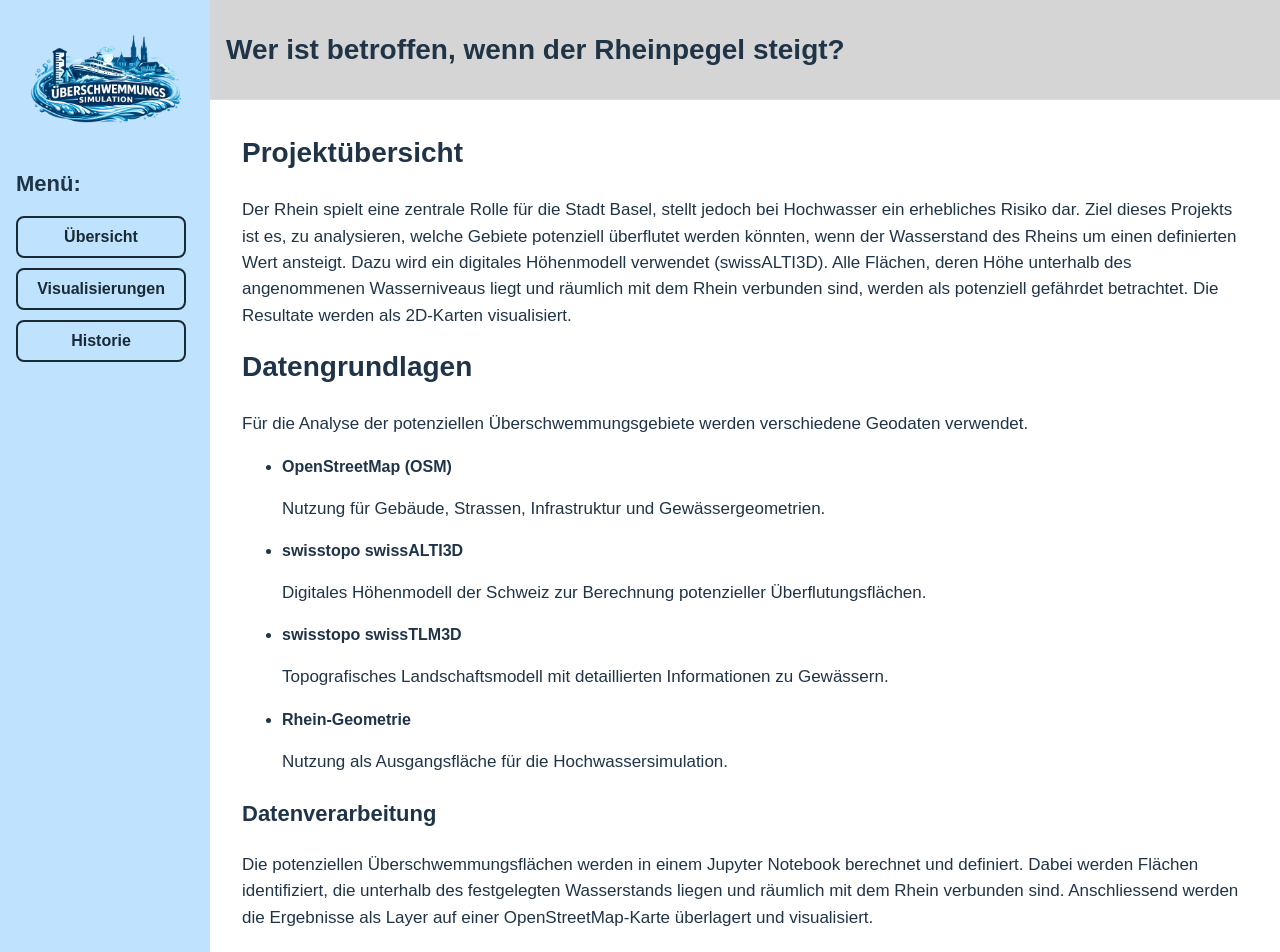
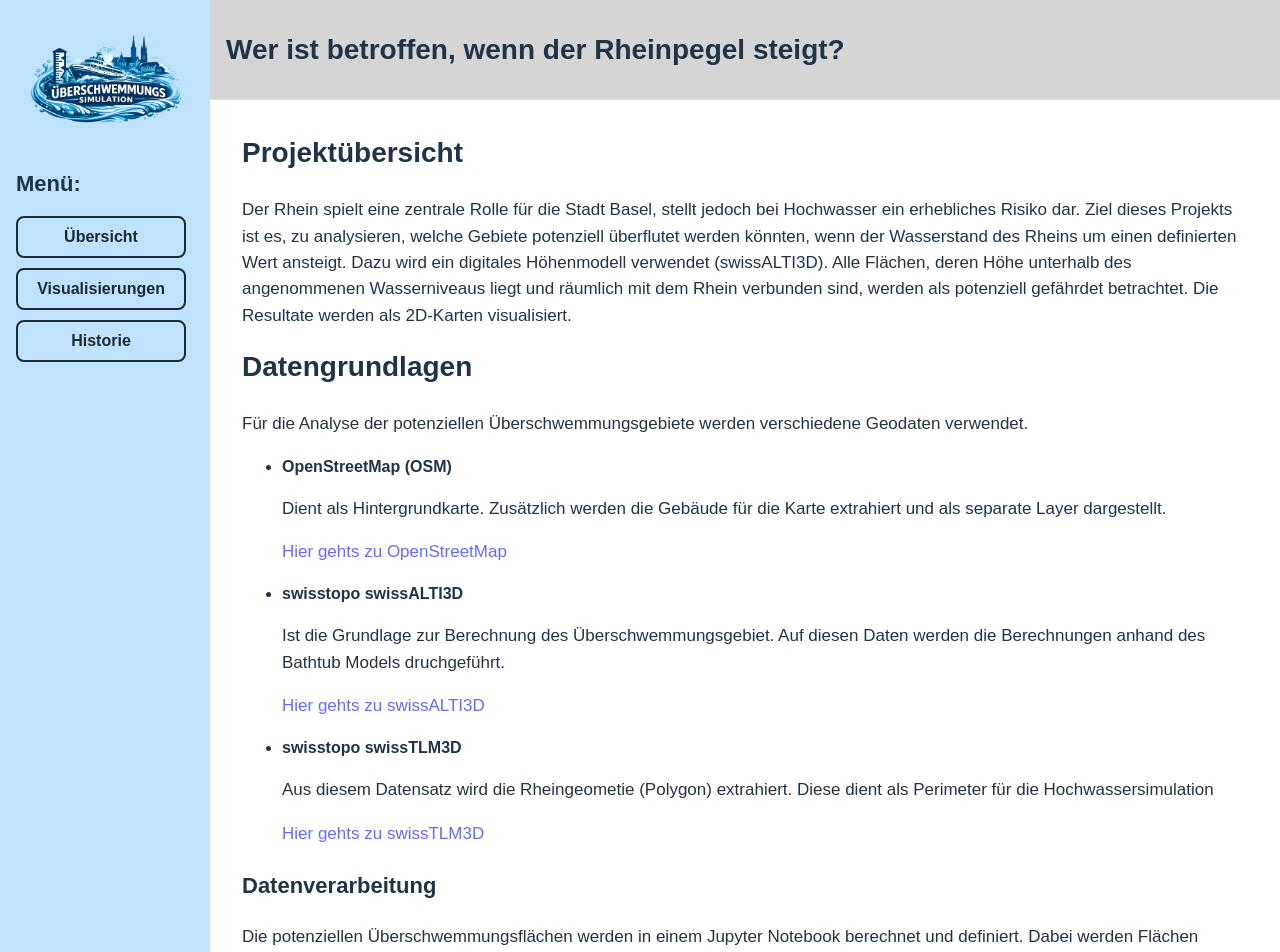
Before and after one commit to Aurelia-ew/Ueberschwemmung_Rhein, a React (Vite) app in the folder Frontend/my-app/: page / in a window 1280 px wide. Shown: the top 952 px of the page. Built offline with nearby package versions, Linux system fonts and the light colour scheme.

Commit message:
Feinschliff Webseite

```diff
--- a/Frontend/my-app/src/App.jsx
+++ b/Frontend/my-app/src/App.jsx
@@ -1,6 +1,6 @@
 import { useState } from "react";
 import "./App.css";
-import Testkarte from "./components/testkarte";
+import Karte from "./components/karte";
 import Hochwasser1910 from "./assets/Hochwasser_1910.jpg";
 import Hochwasser2021 from "./assets/Hochwasser_2021.jpg";
 
@@ -75,30 +75,45 @@ export default function App() {
                 <li>
                   <strong>OpenStreetMap (OSM)</strong>
                   <p>
-                    Nutzung für Gebäude, Strassen, Infrastruktur und
-                    Gewässergeometrien.
+                    Dient als Hintergrundkarte. Zusätzlich werden die Gebäude für die Karte extrahiert und als separate Layer dargestellt.
+                  </p>
+                  <p>
+                    <a
+                        href="https://www.openstreetmap.org/#map=8/46.825/8.224"
+                        target="_blank"
+                        rel="noopener noreferrer">
+                        Hier gehts zu OpenStreetMap
+                    </a>
                   </p>
                 </li>
 
                 <li>
                   <strong>swisstopo swissALTI3D</strong>
                   <p>
-                    Digitales Höhenmodell der Schweiz zur Berechnung
-                    potenzieller Überflutungsflächen.
+                    Ist die Grundlage zur Berechnung des Überschwemmungsgebiet. Auf diesen Daten werden die Berechnungen anhand des Bathtub Models druchgeführt.
+                  </p>
+                  <p>
+                    <a
+                        href="https://www.swisstopo.admin.ch/de/hoehenmodell-swissalti3d"
+                        target="_blank"
+                        rel="noopener noreferrer">
+                        Hier gehts zu swissALTI3D
+                    </a>
                   </p>
                 </li>
                 <li>
                   <strong>swisstopo swissTLM3D</strong>
                   <p>
-                    Topografisches Landschaftsmodell mit detaillierten
-                    Informationen zu Gewässern.
+                    Aus diesem Datensatz wird die Rheingeometie (Polygon) extrahiert.
+                    Diese dient als Perimeter für die Hochwassersimulation
                   </p>
-                </li>
-
-                <li>
-                  <strong>Rhein-Geometrie</strong>
                   <p>
-                    Nutzung als Ausgangsfläche für die Hochwassersimulation.
+                    <a
+                        href="https://www.swisstopo.admin.ch/de/landschaftsmodell-swisstlm3d"
+                        target="_blank"
+                        rel="noopener noreferrer">
+                        Hier gehts zu swissTLM3D
+                    </a>
                   </p>
                 </li>
               </ul>
@@ -112,6 +127,7 @@ export default function App() {
                 liegen und räumlich mit dem Rhein verbunden sind. Anschliessend
                 werden die Ergebnisse als Layer auf einer OpenStreetMap-Karte
                 überlagert und visualisiert.
+                Für die Datenverabeitung wurden die Bibliotheken rasterio, Geopandas, und numpy verwendet.
               </p>
             </>
           )}
@@ -131,11 +147,10 @@ export default function App() {
                   marginTop: "10px",
                 }}
               >
-                * Die Wasserhöhe bezieht sich auf den aktuellen Pegel des Rheins
-                addiert mit der eingestellten Anstiegsmenge in der Checkboxs.
+                * Die Wasserhöhe bezieht sich auf die Wasseroberfläche im Höhenmodell swissALTI3D. Normalerweise beträgt der Rheinpegel 2 - 4 Meter (Wassertiefe vom Grund bis zur Wasseroberfläche).
               </p>
 
-              <Testkarte />
+              <Karte />
             </>
           )}
 
--- a/Frontend/my-app/src/components/testkarte.jsx
+++ b/Frontend/my-app/src/components/karte.jsx
@@ -1,4 +1,4 @@
-function Testkarte() {
+function Karte() {
   return (
     <iframe
       src="/Karte_ueberflutungsgebiet.html"
@@ -10,4 +10,4 @@ function Testkarte() {
   );
 }
 
-export default Testkarte;
+export default Karte;
```
Also changed, not shown: Frontend/my-app/public/testkarte.html (deleted, +0 -125 lines), Frontend/my-app/public/logo-fhnw.png (deleted).
